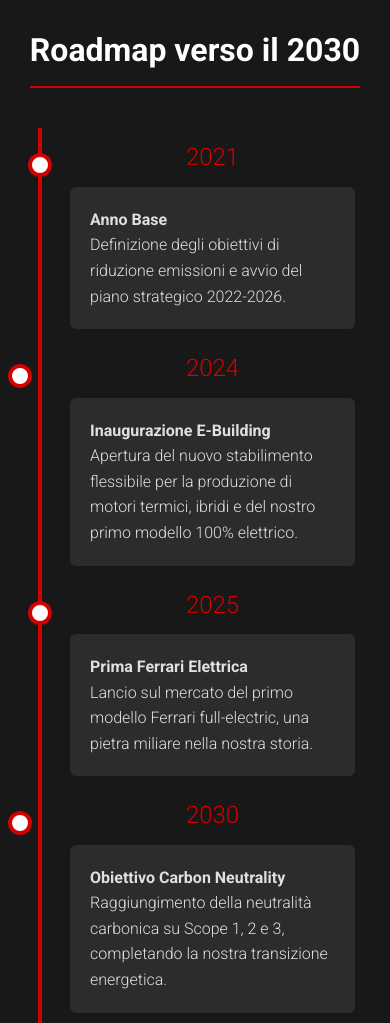
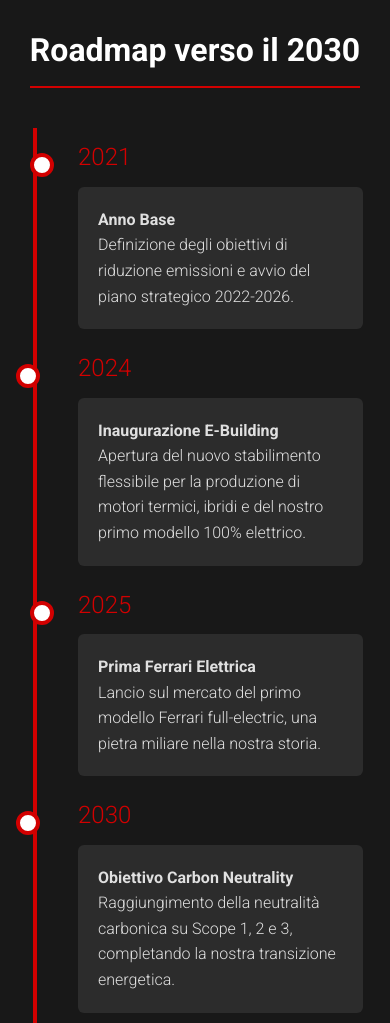
Before and after one commit to Lu13cy/ProjectWork, a plain HTML site: page index.html in a window 390 px wide. Shown: the part 1360-2383 px from the top of the page. Drawn offline with Linux system fonts and the light colour scheme.

Commit message:
Fix: Correzione allineamento timeline su mobile

```diff
--- a/style.css
+++ b/style.css
@@ -163,11 +163,13 @@
    Dato che il cerchio ha una larghezza totale di 24px (16px + 4px*2),
    lo sposto indietro di metà (12px) per allineare il suo centro. */
 .timeline-item:nth-child(odd)::after {
-    right: -12px;
+    right: 0; /* Lo allineo al bordo destro dell'item */
+    transform: translateX(50%); /* Lo sposto verso destra di metà della sua stessa larghezza */
 }
 
 .timeline-item:nth-child(even)::after {
-    left: -12px;
+    left: 0; /* Lo allineo al bordo sinistro dell'item */
+    transform: translateX(-50%); /* Lo sposto verso sinistra di metà della sua stessa larghezza */
 }
 
 .timeline-content {
@@ -288,7 +290,7 @@
 @media screen and (max-width: 768px) {
     /* Per il mobile, ho spostato la linea della timeline tutta a sinistra. */
     .timeline::after {
-        left: 20px;
+        left: 15px;
     }
 
     /* Tutti gli item ora occupano l'intera larghezza. */
@@ -300,13 +302,14 @@
 
     .timeline-item:nth-child(odd),
     .timeline-item:nth-child(even) {
-        left: 0;
+        left: 8px;
+        text-align: left;
     }
 
     /* Ho posizionato tutti i puntini per allinearli
        alla posizione della linea. */
     .timeline-item::after {
-        left: 8px;
+        left: -10px; /* Posiziono il bordo sinistro del puntino esattamente dove inizia la linea*/
     }
 
     /* I box dei KPI vengono impilati verticalmente per una migliore leggibilità. */
```
Also changed, not shown: 1 other file.
